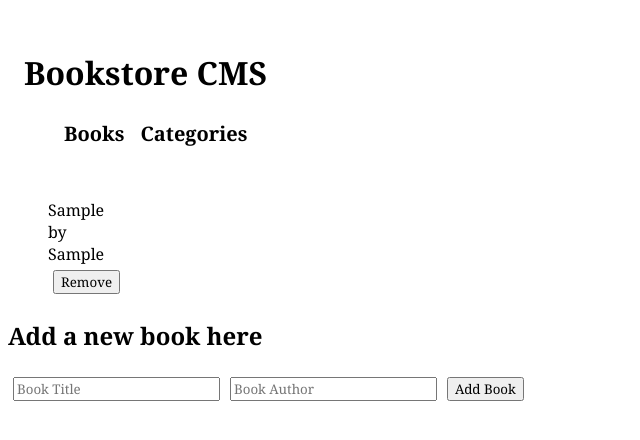
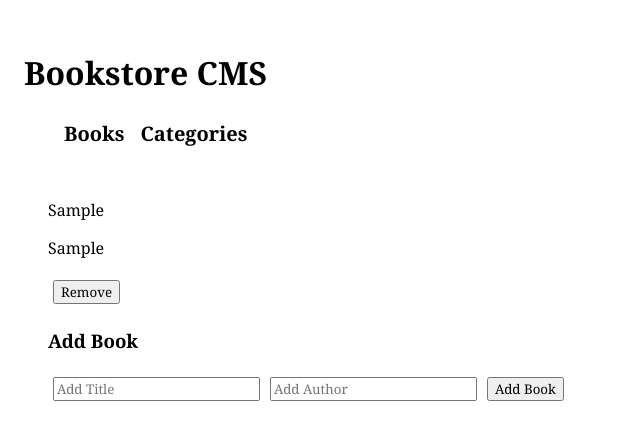
Before and after one commit to Donard97/Bookstore-React-Redux, a React (Create React App) app: page / in a window 1280 px wide. Both pictures are taken after typing "Sample", "Sample" into the empty fields and a click on the button "Add Book". Shown: the top 440 px of the page, without its empty margins (0-640 px from the left). Built offline with nearby package versions, Linux system fonts and the light colour scheme.

Commit message:
Move function to generate id on AddBook file

```diff
--- a/src/components/AddBook.js
+++ b/src/components/AddBook.js
@@ -1,59 +1,36 @@
 import React, { useState } from 'react';
-import PropTypes from 'prop-types';
+import { useDispatch } from 'react-redux';
+import { v4 as uuidv4 } from 'uuid';
+import { addBook } from '../redux/books/books';
 
-const AddBook = (props) => {
-  const [input, setInput] = useState({
-    title: '',
-    author: '',
-  });
+const AddBook = () => {
+  const dispatch = useDispatch();
+  const [title, setTitle] = useState('');
+  const [author, setAuthor] = useState('');
 
-  const onChange = (e) => {
-    setInput({
-      ...input,
-      [e.target.name]: e.target.value,
-    });
-  };
+  const submitBookToStore = (e) => {
+    e.preventDefault();
+    const newBook = {
+      id: uuidv4(),
+      title: title || 'Things Fall Apart',
+      author: author || 'Chinua Achebe',
+    };
 
-  const handleSubmit = (e) => {
-    e.preventDefault();
-    if (input.title.trim() && input.author.trim()) {
-      props.propsToAddBooks(input.title, input.author);
-      setInput({
-        title: '',
-        author: '',
-      });
-    }
+    dispatch(addBook(newBook));
+    setTitle('');
+    setAuthor('');
   };
 
   return (
-    <section>
-      <h2>Add a new book here</h2>
-
-      <form className="form" onSubmit={handleSubmit}>
-        <input
-          type="text"
-          placeholder="Book Title"
-          value={input.title}
-          name="title"
-          onChange={onChange}
-          required
-        />
-        <input
-          type="text"
-          placeholder="Book Author"
-          value={input.author}
-          name="author"
-          onChange={onChange}
-          required
-        />
-        <button type="submit" className="submit-btn">Add Book</button>
-      </form>
-    </section>
+    <form onSubmit={submitBookToStore}>
+      <div className="col-auto">
+        <h3>Add Book</h3>
+        <input className="add-book" placeholder="Add Title" value={title} type="text" onChange={(e) => setTitle(e.target.value)} />
+        <input className="add-book" placeholder="Add Author" value={author} type="text" onChange={(e) => setAuthor(e.target.value)} />
+        <button type="submit"> Add Book</button>
+      </div>
+    </form>
   );
 };
 
-AddBook.propTypes = {
-  propsToAddBooks: PropTypes.func.isRequired,
-};
-
 export default AddBook;
--- a/src/components/Book.js
+++ b/src/components/Book.js
@@ -1,25 +1,32 @@
 import React from 'react';
 import PropTypes from 'prop-types';
+import { useDispatch } from 'react-redux';
+import { removeBook } from '../redux/books/books';
 
-const Book = ({ books, propsToRemoveBooks }) => (
-  <ul>
-    {books.map((book) => (
-      <li key={book.id}>
-        <span>{book.title}</span>
-        <br />
-        <span>by</span>
-        <br />
-        <span>{book.author}</span>
-        <br />
-        <button type="button" onClick={() => propsToRemoveBooks(book.id)}>Remove</button>
+const Book = ({ book }) => {
+  const dispatch = useDispatch();
+
+  const removeBookFromStore = (id) => {
+    dispatch(removeBook(id));
+  };
+
+  return (
+    <div>
+      <li>
+        <p>{book.title}</p>
+        <p>{book.author}</p>
+        <button onClick={() => removeBookFromStore(book.id)} type="button">Remove</button>
       </li>
-    ))}
-  </ul>
-);
+    </div>
+  );
+};
 
 Book.propTypes = {
-  books: PropTypes.instanceOf(Array).isRequired,
-  propsToRemoveBooks: PropTypes.func.isRequired,
+  book: PropTypes.shape({
+    id: PropTypes.string.isRequired,
+    title: PropTypes.string.isRequired,
+    author: PropTypes.string.isRequired,
+  }).isRequired,
 };
 
 export default Book;
--- a/src/components/BookList.js
+++ b/src/components/BookList.js
@@ -1,40 +1,19 @@
 import React from 'react';
-import { useDispatch, useSelector } from 'react-redux';
-import { v4 as uuidv4 } from 'uuid';
-import { addBook, removeBook } from '../redux/books/books';
+import { useSelector } from 'react-redux';
+import AddBook from './AddBook';
 import Book from './Book';
-import BookAdd from './AddBook';
 
-const BookList = () => {
-  const myBooks = useSelector((state) => state.booksReducer);
+const Books = () => {
+  const books = useSelector((state) => state.booksReducer);
 
-  const dispatch = useDispatch();
-
-  const addNew = (title, author) => {
-    const newBook = {
-      id: uuidv4(),
-      title,
-      author,
-    };
-    dispatch(addBook(newBook));
-  };
-
-  const deleteBook = (id) => dispatch(removeBook(id));
-
-  if (myBooks.length) {
-    return (
-      <div>
-        <Book books={myBooks} propsToRemoveBooks={deleteBook} />
-        <BookAdd propsToAddBooks={addNew} />
-      </div>
-    );
-  }
   return (
-    <div>
-      <h3>Not any book added !</h3>
-      <BookAdd propsToAddBooks={addNew} />
-    </div>
+    <ul>
+      {books.map((book) => (
+        <Book key={book.id} book={book} />
+      ))}
+      <AddBook />
+    </ul>
   );
 };
 
-export default BookList;
+export default Books;
```
